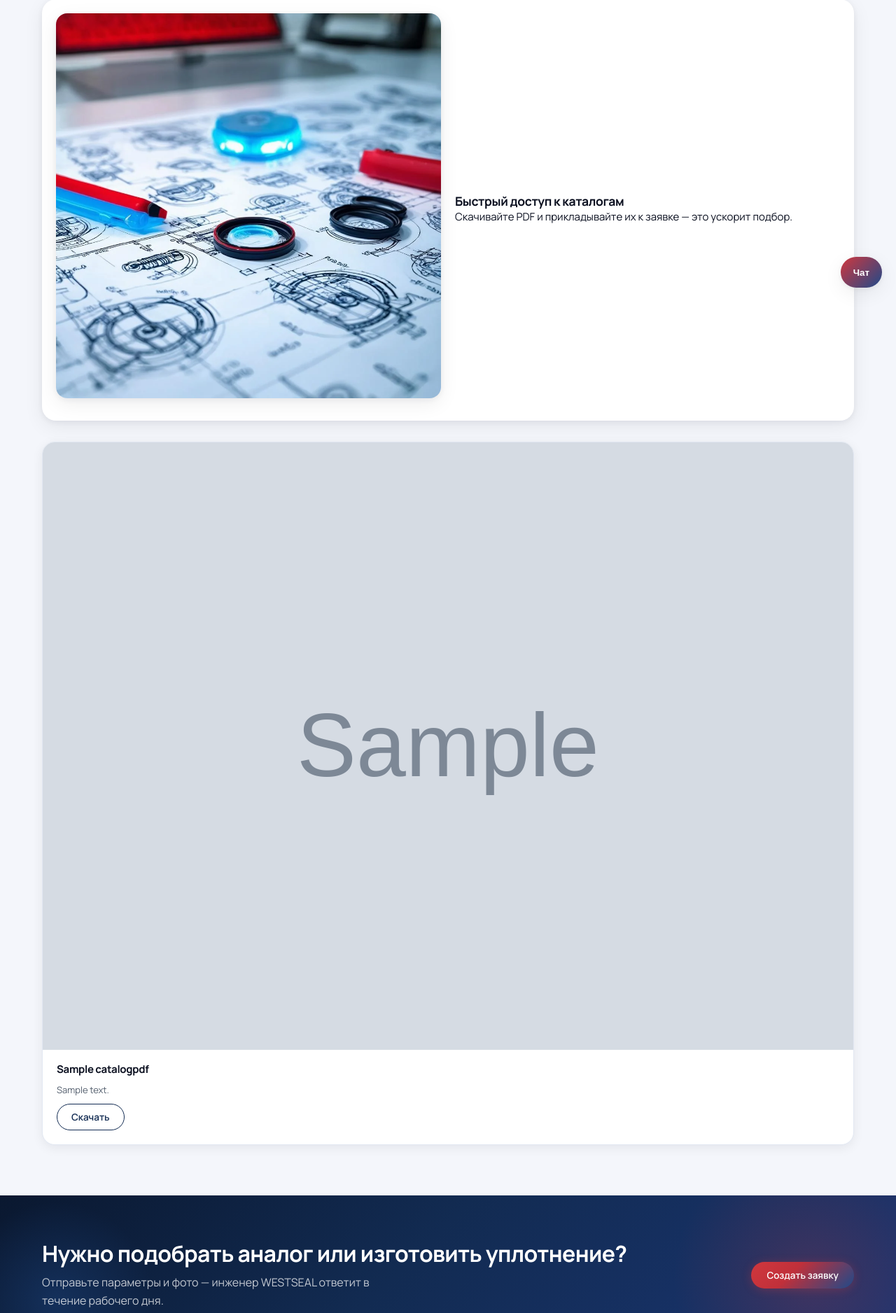
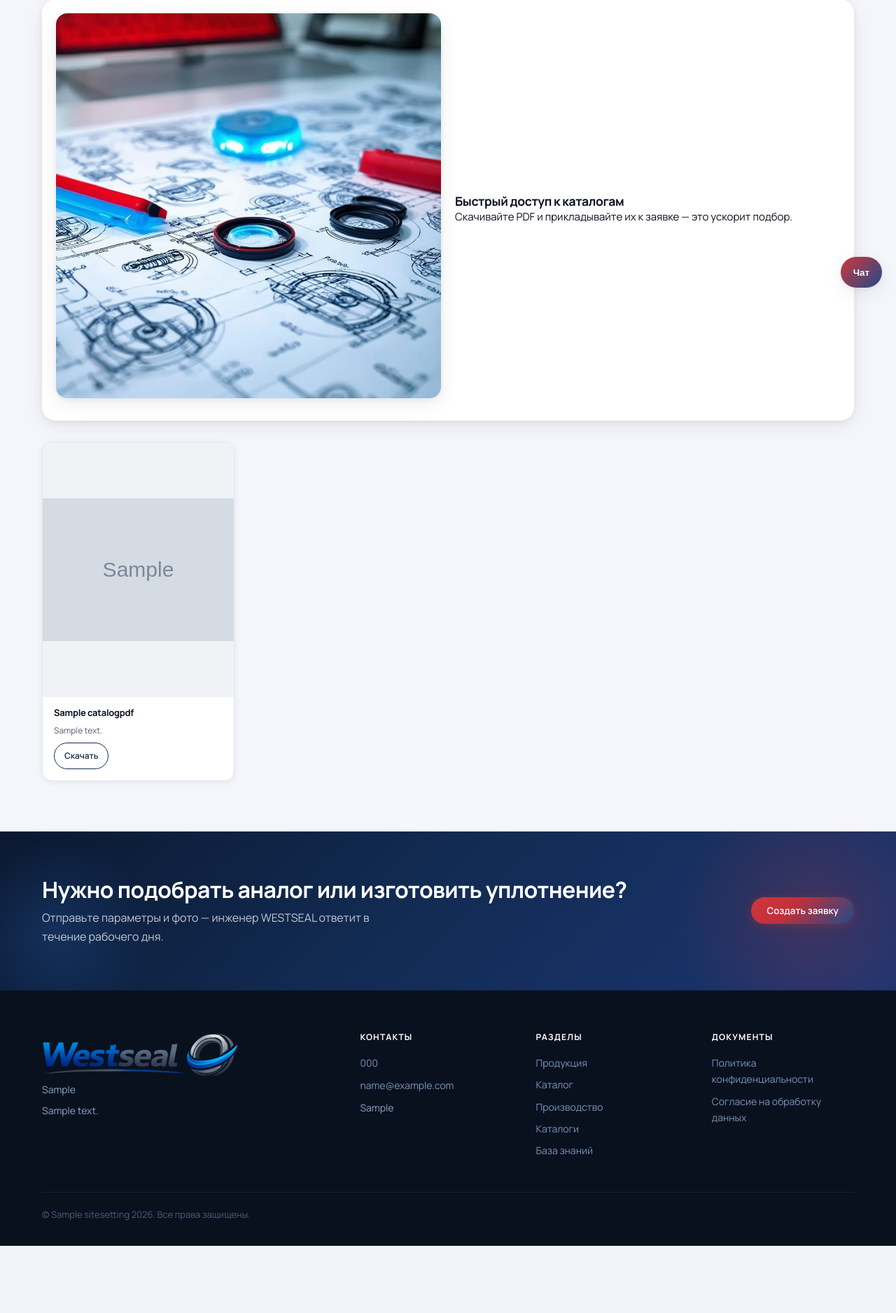
Before and after one commit to ITENCH21/westseal, a Django app: page /catalogs/ in a window 1280 px wide. Shown: the part 369-2245 px from the top of the page at 70% size. After the commit the page ends 2149 px from the top, so only its background shows below. Run offline with Django 5.2, Linux system fonts and the light colour scheme; tables that the repository leaves empty hold one stand-in row (values such as "Sample post"); grey boxes marked "Sample" are stand-in pictures; parts of the project's set-up code (start-up, migrations or seed data) failed here and were passed over.

Commit message:
fix: pdf-cards-grid 4-col, aspect-ratio 3/4 portrait, object-fit contain

```diff
--- a/static/css/main.css
+++ b/static/css/main.css
@@ -1690,12 +1690,40 @@ body.theme-dark .page-hero {
 }
 
 /* ── PDF catalog cards (catalogs.html) ── */
+
+/* Сетка: 4 колонки → 3 → 2 → 1 */
+.pdf-cards-grid {
+  display: grid;
+  grid-template-columns: repeat(4, 1fr);
+  gap: 20px;
+}
+
+@media (max-width: 1100px) {
+  .pdf-cards-grid {
+    grid-template-columns: repeat(3, 1fr);
+  }
+}
+
+@media (max-width: 760px) {
+  .pdf-cards-grid {
+    grid-template-columns: repeat(2, 1fr);
+    gap: 14px;
+  }
+}
+
+@media (max-width: 480px) {
+  .pdf-cards-grid {
+    grid-template-columns: 1fr;
+    gap: 12px;
+  }
+}
+
 .pdf-card {
   background: var(--surface);
   border: 1px solid var(--steel);
-  border-radius: 18px;
+  border-radius: 14px;
   overflow: hidden;
-  box-shadow: 0 4px 16px rgba(11, 16, 32, 0.07);
+  box-shadow: 0 2px 10px rgba(11, 16, 32, 0.07);
   display: flex;
   flex-direction: column;
   transition: transform 0.22s ease, box-shadow 0.22s ease, border-color 0.22s ease;
@@ -1707,33 +1735,42 @@ body.theme-dark .pdf-card {
 }
 
 .pdf-card:hover {
-  transform: translateY(-4px);
+  transform: translateY(-3px);
   border-color: rgba(209, 55, 61, 0.28);
-  box-shadow: 0 16px 44px rgba(11, 16, 32, 0.12), 0 6px 18px rgba(209, 55, 61, 0.12);
+  box-shadow: 0 12px 32px rgba(11, 16, 32, 0.11), 0 4px 14px rgba(209, 55, 61, 0.10);
 }
 
 body.theme-dark .pdf-card:hover {
   border-color: rgba(74, 140, 255, 0.35);
-  box-shadow: 0 16px 44px rgba(6, 10, 20, 0.4), 0 6px 18px rgba(74, 140, 255, 0.18);
-}
-
+  box-shadow: 0 12px 32px rgba(6, 10, 20, 0.38), 0 4px 14px rgba(74, 140, 255, 0.16);
+}
+
+/* Обложка — портретный формат PDF (A4 ≈ 3/4) */
 .pdf-card__cover {
   width: 100%;
-  aspect-ratio: 4 / 3;
+  aspect-ratio: 3 / 4;
   overflow: hidden;
   flex-shrink: 0;
+  background: #f0f2f5;
+  display: flex;
+  align-items: center;
+  justify-content: center;
+}
+
+body.theme-dark .pdf-card__cover {
+  background: #1a1f2e;
 }
 
 .pdf-card__cover img {
   width: 100%;
   height: 100%;
-  object-fit: cover;
+  object-fit: contain;   /* показываем обложку целиком, без обрезки */
   display: block;
   transition: transform 0.35s ease;
 }
 
 .pdf-card:hover .pdf-card__cover img {
-  transform: scale(1.04);
+  transform: scale(1.03);
 }
 
 .pdf-card__placeholder {
@@ -1749,15 +1786,15 @@ body.theme-dark .pdf-card:hover {
 }
 
 .pdf-card__body {
-  padding: 18px 20px 20px;
+  padding: 14px 16px 16px;
   display: flex;
   flex-direction: column;
-  gap: 10px;
+  gap: 8px;
   flex: 1;
 }
 
 .pdf-card__body h3 {
-  font-size: 15px;
+  font-size: 13px;
   font-weight: 700;
   line-height: 1.3;
   margin: 0;
@@ -1769,7 +1806,7 @@ body.theme-dark .pdf-card__body h3 {
 }
 
 .pdf-card__body p {
-  font-size: 13px;
+  font-size: 12px;
   color: var(--muted);
   line-height: 1.5;
   flex: 1;
@@ -1778,6 +1815,8 @@ body.theme-dark .pdf-card__body h3 {
 .pdf-card__body .btn {
   align-self: flex-start;
   margin-top: auto;
+  font-size: 12px;
+  padding: 6px 14px;
 }
 
 .media-card img,
--- a/templates/core/catalogs.html
+++ b/templates/core/catalogs.html
@@ -20,7 +20,7 @@
         <p>{% trans "Скачивайте PDF и прикладывайте их к заявке — это ускорит подбор." %}</p>
       </div>
     </div>
-    <div class="grid-3">
+    <div class="pdf-cards-grid">
       {% for item in catalogs %}
         <div class="pdf-card tilt reveal">
           <div class="pdf-card__cover">
```
